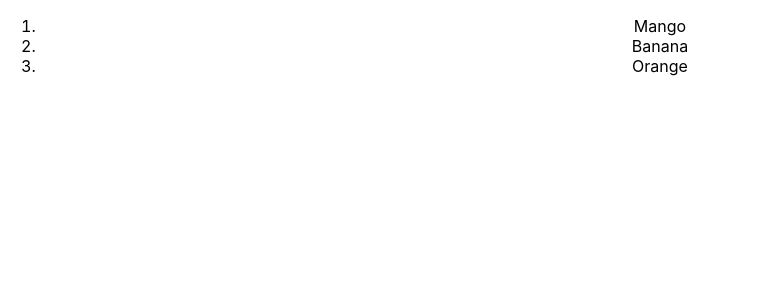
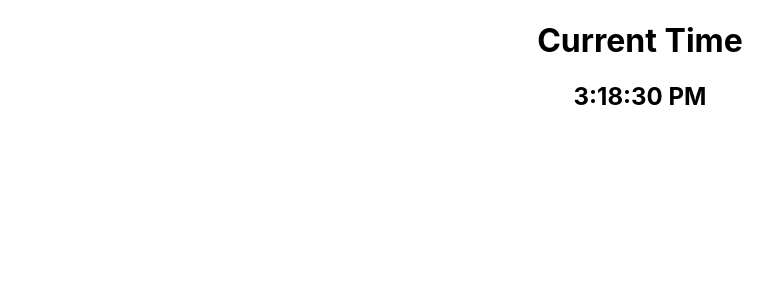
Before and after one commit to MikiStojakovic/react-fundamentals, a React (Create React App) app in the folder react-fundamentals/: page / in a window 1280 px wide. Shown: the top 300 px of the page, without its empty margins (0-783 px from the left). Built offline with nearby package versions, Linux system fonts and the light colour scheme.

Commit message:
Added react state property to Time component

```diff
--- /dev/null
+++ b/react-fundamentals/src/Component/timer.jsx
@@ -0,0 +1,25 @@
+import React, { Component } from "react";
+
+class Timer extends Component {
+  state = {
+    date: new Date()
+  };
+
+  callMe() {
+    setInterval(() => {
+      this.setState({ date: new Date() });
+    }, 1000);
+  }
+
+  render() {
+    return (
+      <div className="App">
+        <h1>Current Time</h1>
+        <h2>{this.state.date.toLocaleTimeString()}</h2>
+        {this.callMe()}
+      </div>
+    );
+  }
+}
+
+export default Timer;
--- a/react-fundamentals/src/index.js
+++ b/react-fundamentals/src/index.js
@@ -3,12 +3,9 @@
 import "./index.css";
 import App from "./App";
 import * as serviceWorker from "./serviceWorker";
-import FruitList from "./Component/fruitList";
+import Timer from "./Component/timer";
 
-ReactDOM.render(
-  <FruitList fruits={["Mango", "Banana", "Orange"]} />,
-  document.getElementById("root")
-);
+ReactDOM.render(<Timer />, document.getElementById("root"));
 
 // If you want your app to work offline and load faster, you can change
 // unregister() to register() below. Note this comes with some pitfalls.
```
